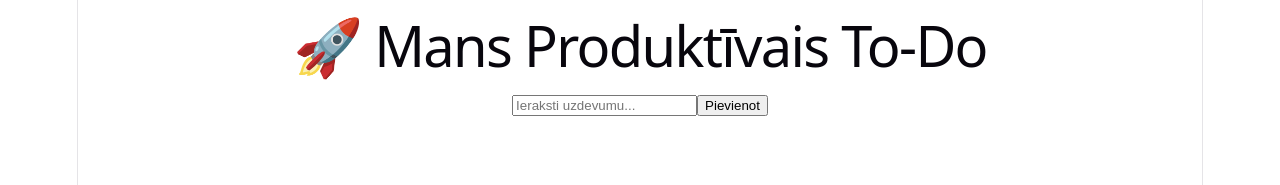
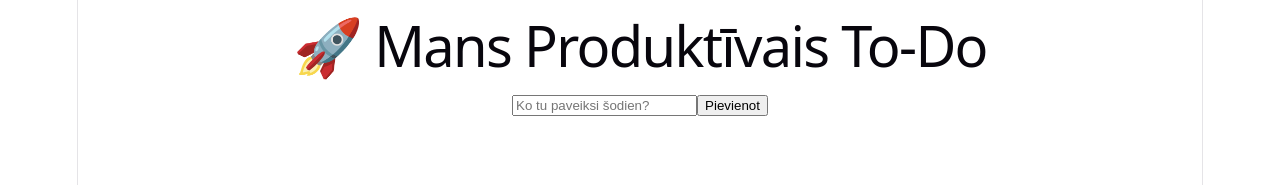
Before and after one commit to TimursZascerinskis/todo-react, a React (Vite) app: page / in a window 1280 px wide. Shown: the top 185 px of the page. Built offline with nearby package versions, Linux system fonts and the light colour scheme.

Commit message:
Uzlabots ievades lauka placeholder teksts

```diff
--- a/src/App.jsx
+++ b/src/App.jsx
@@ -57,7 +57,7 @@ function App() {
       <input
         value={task}
         onChange={(e) => setTask(e.target.value)}
-        placeholder="Ieraksti uzdevumu..."
+        placeholder="Ko tu paveiksi šodien?"
       />
       {editId ? (
         <button onClick={updateTodo}>Saglabāt izmaiņas</button>
```
